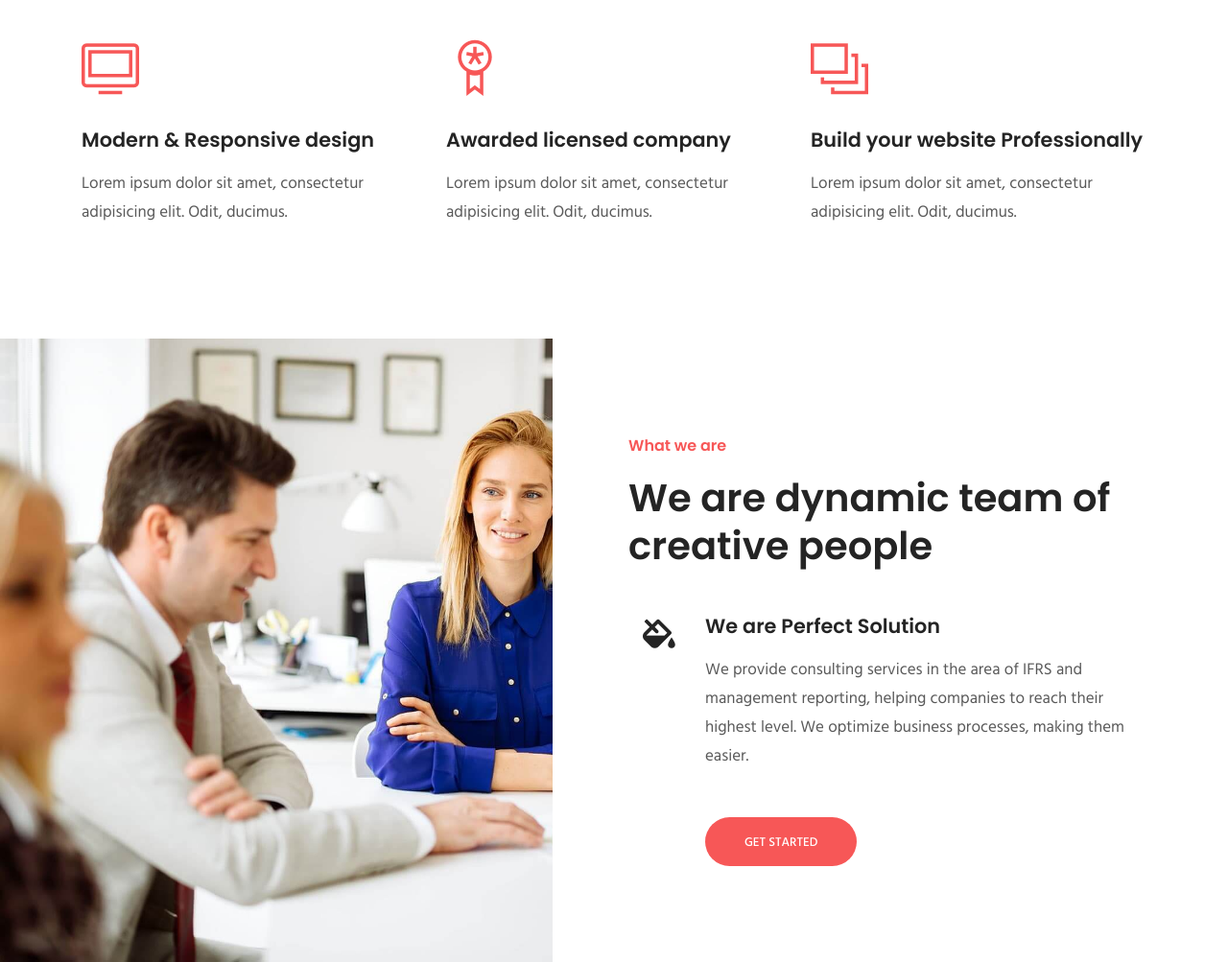
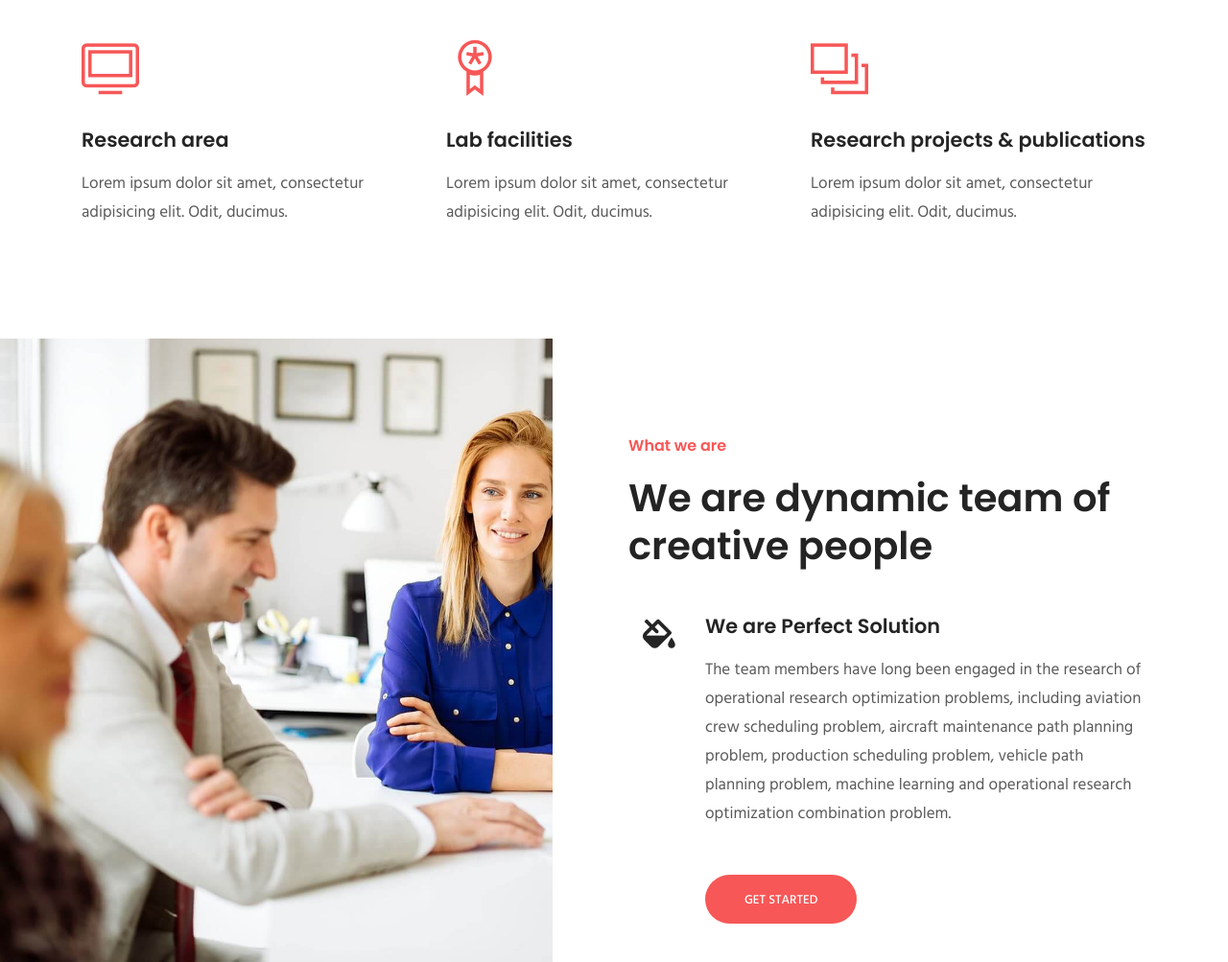
Before and after one commit to Torres557/Torres557.github.io, a plain HTML site: page test2/index.html in a window 1280 px wide. Shown: the part 1400-2403 px from the top of the page at 96% size. Drawn offline with Linux system fonts and the light colour scheme; some packages are replaced by stand-ins of ours.

Commit message:
Update index.html

```diff
--- a/test2/index.html
+++ b/test2/index.html
@@ -166,21 +166,21 @@
 			<div class="col-lg-4 col-md-6 col-12">
 				<div class="intro-item mb-5 mb-lg-0">
 					<i class="ti-desktop color-one"></i>
-					<h4 class="mt-4 mb-3">Modern & Responsive design</h4>
+					<h4 class="mt-4 mb-3">Research area</h4>
 					<p>Lorem ipsum dolor sit amet, consectetur adipisicing elit. Odit, ducimus.</p>
 				</div>
 			</div>
 			<div class="col-lg-4 col-md-6">
 				<div class="intro-item mb-5 mb-lg-0">
 					<i class="ti-medall color-one"></i>
-					<h4 class="mt-4 mb-3">Awarded licensed company</h4>
+					<h4 class="mt-4 mb-3">Lab facilities</h4>
 					<p>Lorem ipsum dolor sit amet, consectetur adipisicing elit. Odit, ducimus.</p>
 				</div>
 			</div>
 			<div class="col-lg-4 col-md-12">
 				<div class="intro-item">
 					<i class="ti-layers-alt color-one"></i>
-					<h4 class="mt-4 mb-3">Build your website Professionally</h4>
+					<h4 class="mt-4 mb-3">Research projects & publications</h4>
 					<p>Lorem ipsum dolor sit amet, consectetur adipisicing elit. Odit, ducimus.</p>
 				</div>
 			</div>
@@ -201,8 +201,8 @@
 					<h2 class="mt-3 mb-4 position-relative content-title">We are dynamic team of creative people</h2>
 					<div class="about-content">
 						<h4 class="mb-3 position-relative">We are Perfect Solution</h4>
-						<p class="mb-5">We provide consulting services in the area of IFRS and management reporting, helping
-							companies to reach their highest level. We optimize business processes, making them easier.</p>
+						<p class="mb-5">The team members have long been engaged in the research of operational research optimization problems, including aviation crew scheduling problem, aircraft maintenance path planning problem,
+								production scheduling problem, vehicle path planning problem, machine learning and operational research optimization combination problem.</p>
 
 						<a href="#" class="btn btn-main btn-round-full">Get started</a>
 					</div>
```
